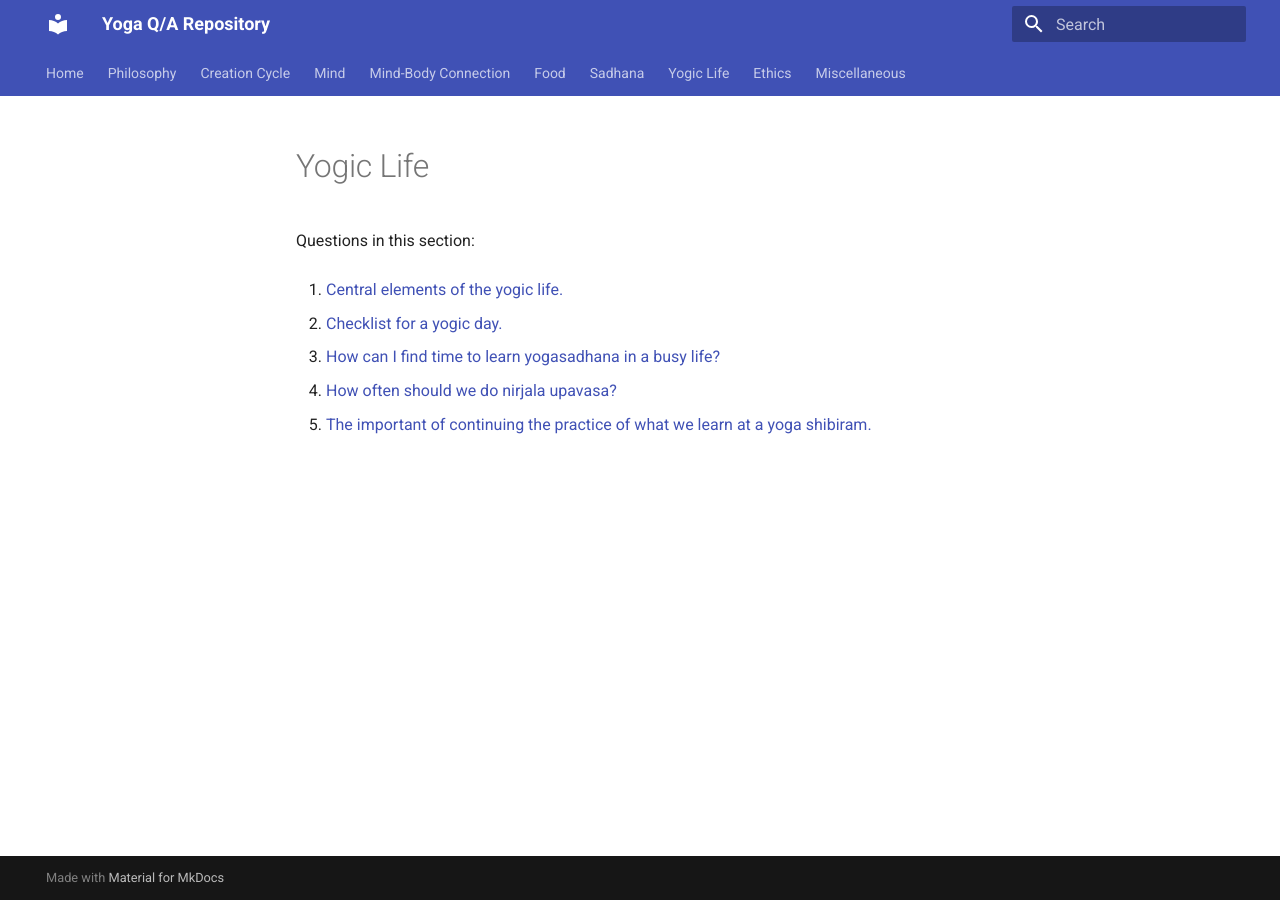
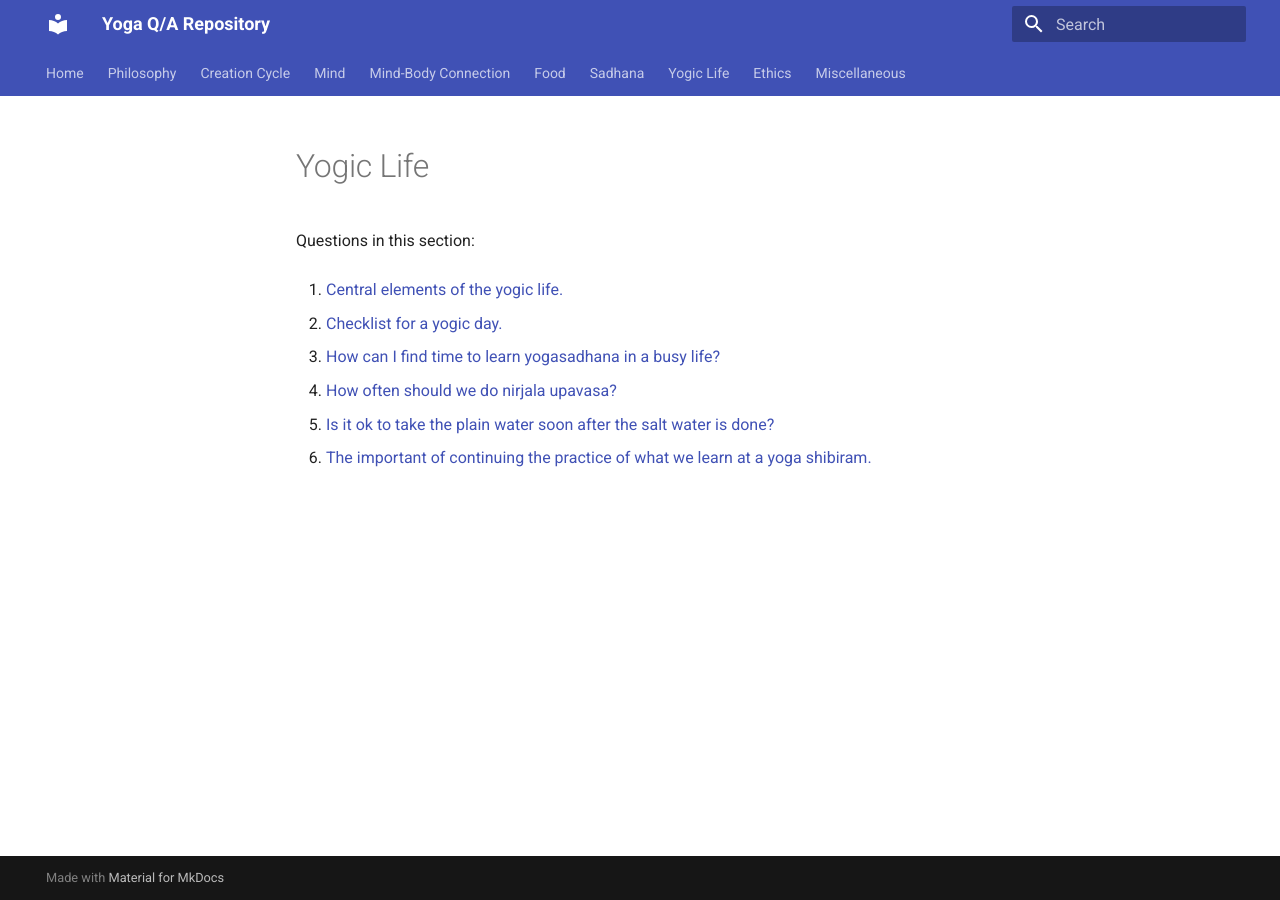
Before and after one commit to yogiclife/yoga-qa, an MkDocs documentation site: the page built from docs/yogic-life/README.md, in a window 1280 px wide. Built offline with MkDocs 1.6.1 and Material for MkDocs 9.7.7, drawn with Linux system fonts in a browser that asks for light colours.

Commit message:
Update topic indices [skip ci]

```diff
--- a/docs/yogic-life/README.md
+++ b/docs/yogic-life/README.md
@@ -10,4 +10,6 @@ Questions in this section:
 
 4. [How often should we do nirjala upavasa?](how-often-should-we-do-nirjala-upavasa-20260628-115448.md)
 
-5. [The important of continuing the practice of what we learn at a yoga shibiram.](the-important-of-continuing-the-practice-of-what-we-learn-at-a-yoga-shibiram-20260628-132817.md)
+5. [Is it ok to take the plain water soon after the salt water is done?](is-it-ok-to-take-the-plain-water-soon-after-the-salt-water-is-done-20260629-073315.md)
+
+6. [The important of continuing the practice of what we learn at a yoga shibiram.](the-important-of-continuing-the-practice-of-what-we-learn-at-a-yoga-shibiram-20260628-132817.md)
```
